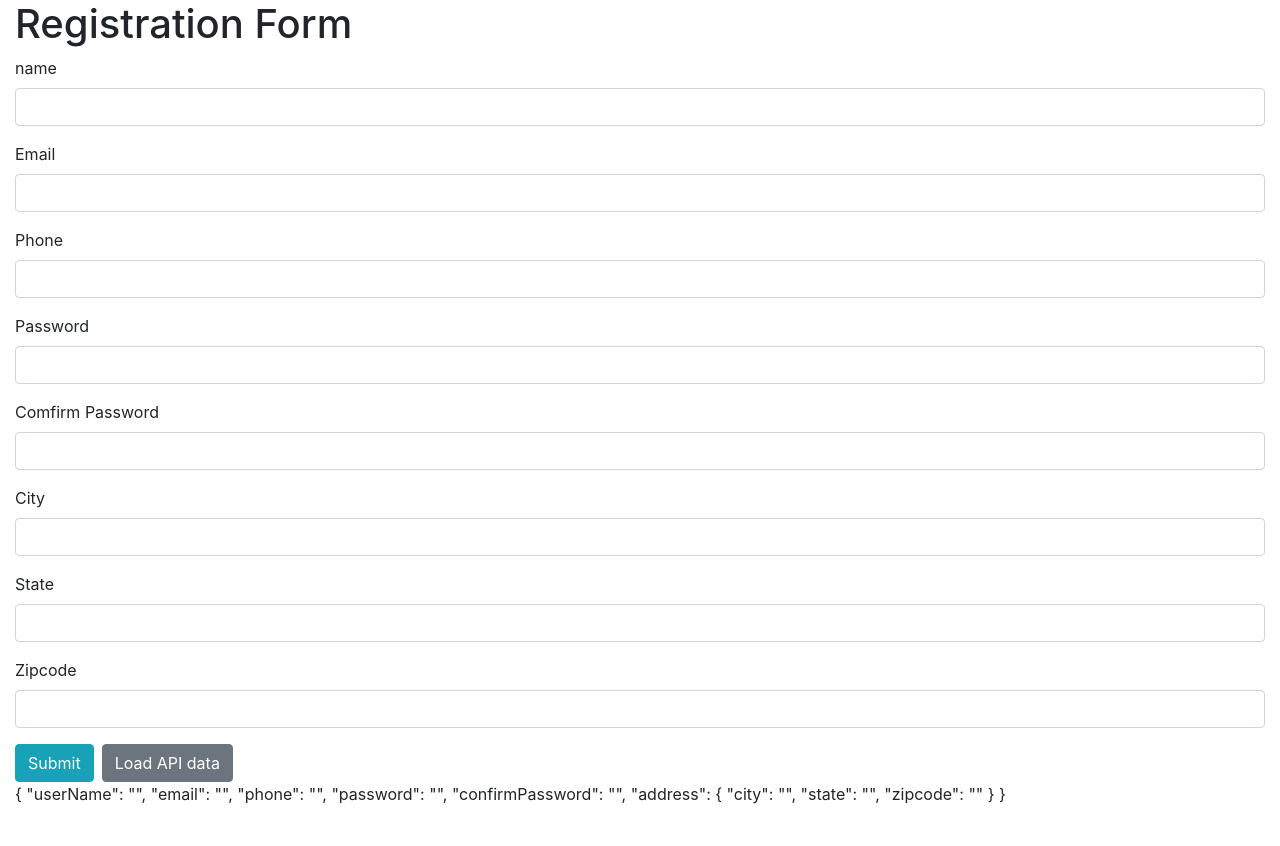
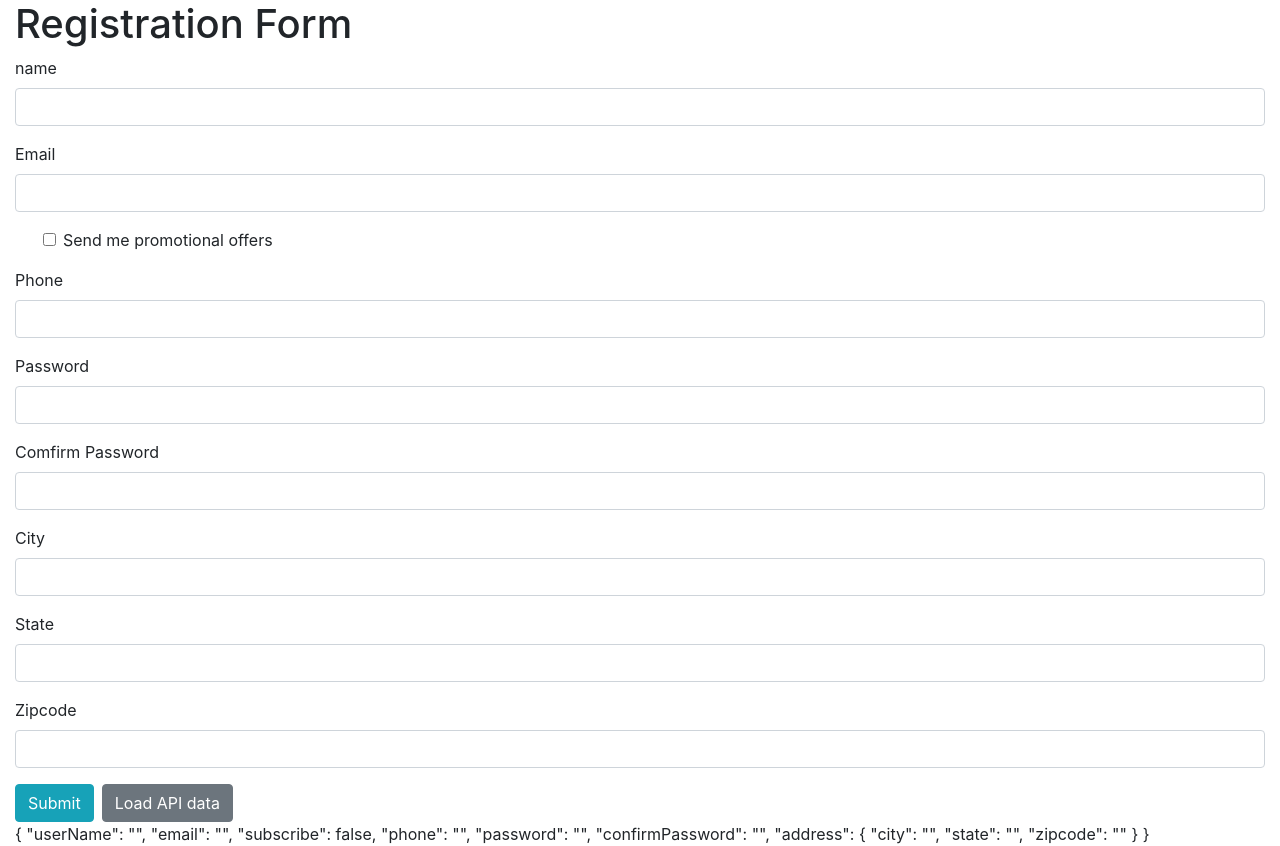
Before and after one commit to vienpham2019/learn_angular, an Angular app in the folder reactive-form/: page / in a window 1280 px wide. Before the commit the page ends 806 px from the top, so only its background shows below. Built offline with nearby package versions, Linux system fonts and the light colour scheme.

Commit message:
coditional Validation

```diff
--- a/reactive-form/src/app/app.component.html
+++ b/reactive-form/src/app/app.component.html
@@ -25,6 +25,15 @@
         <small class="text-danger" *ngIf = "formValidation('email').errors?.required">Email is required</small>
         <small class="text-danger" *ngIf = "formValidation('email').errors?.forbidden">Invalid email input</small>
       </div>
+    </div>
+
+    <div class="form-group ml-5">
+      <input
+        type="checkbox"
+        formControlName = "subscribe"
+        class="form-check-input"
+      >
+      <label class = "form-check-label">Send me promotional offers</label>
     </div>
 
     <div class="form-group">
@@ -61,7 +70,13 @@
 
     <div class="form-group">
       <label>Comfirm Password</label>
-      <input type="password" formControlName = "confirmPassword" class="form-control">
+      <input
+        type="password"
+        formControlName = "confirmPassword"
+        class="form-control"
+        [class.is-invalid] = "registrationForm.errors?.notMatch"
+      >
+      <small class="text-danger" *ngIf = "registrationForm.errors?.notMatch">Password and Comfirm Password not match</small>
     </div>
 
     <div formGroupName = "address">
--- a/reactive-form/src/app/app.component.ts
+++ b/reactive-form/src/app/app.component.ts
@@ -16,6 +16,7 @@ export class AppComponent {
   registrationForm = this._fb.group({
     userName: ["" , [Validators.required , Validators.minLength(3)]],
     email: ["", [Validators.required, forbiddenValidation(/^[a-z0-9._%+-]+@[a-z0-9.-]+\.[a-z]{2,4}$/)]],
+    subscribe: [false],
     phone: ["", [Validators.required, forbiddenValidation(/^\(?([0-9]{3})\)?[-. ]?([0-9]{3})[-. ]?([0-9]{4})$/)]],
     password: ["" , [Validators.required , Validators.minLength(5)]],
     confirmPassword: [""],
--- a/reactive-form/src/app/shared/passwordValidation.ts
+++ b/reactive-form/src/app/shared/passwordValidation.ts
@@ -3,6 +3,9 @@ import { AbstractControl } from '@angular/forms'
 export function passwordValidation(control: AbstractControl): {[key: string]: boolean} | null {
     let password = control.get('password')
     let confirmPassword = control.get('confirmPassword')
+    if(password.pristine || confirmPassword.pristine){
+        return null
+    }
 
     return password && confirmPassword && password.value !== confirmPassword.value ? {'notMatch' : true} : null
 }
```
